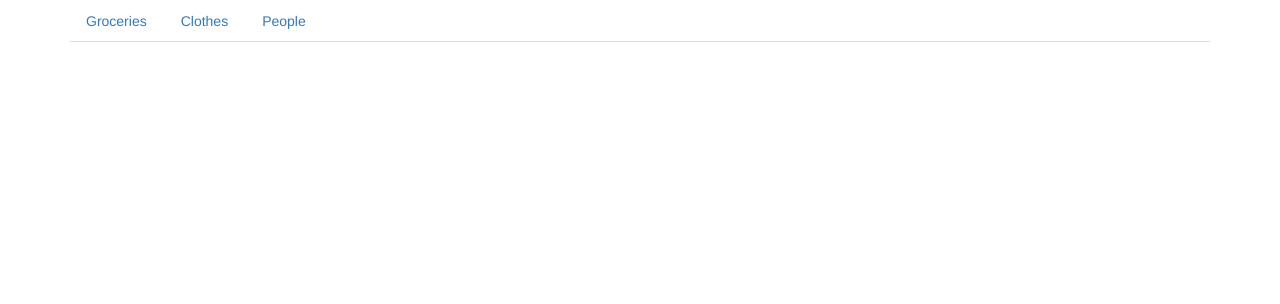
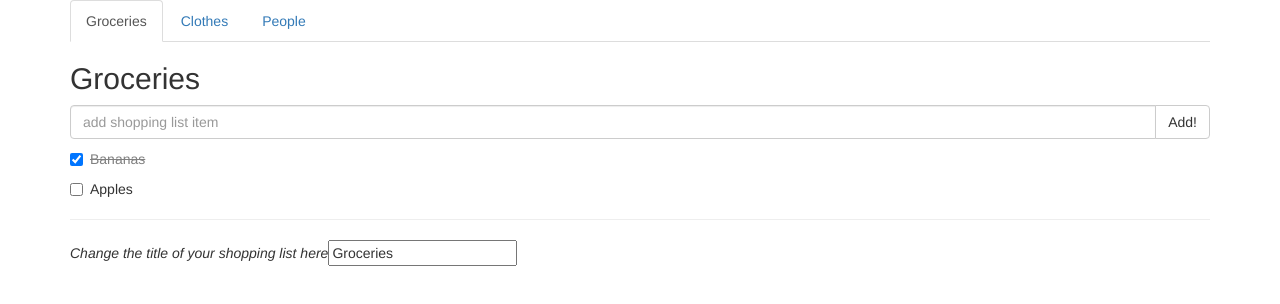
Before and after one commit to shadow81627/Learning-Vue.js, a Vue app in the folder shopping-list/: page / in a window 1280 px wide. Shown: the top 304 px of the page. Built offline with nearby package versions, Linux system fonts and the light colour scheme.

Commit message:
Added active class
Added active class to navigation list and shoppinglist component. The class is conditionally added if the element is first in the array.

```diff
--- a/shopping-list/src/App.vue
+++ b/shopping-list/src/App.vue
@@ -1,12 +1,12 @@
 <template>
 <div id="app" class="container">
   <ul class="nav nav-tabs" role="tablist">
-    <li v-for="list in shoppinglists" v-bind:key="list.id" role="presentation">
+    <li v-bind:class= "index===0 ? 'active' : ''" v-for="(list, index) in shoppinglists" v-bind:key="list.id" role="presentation">
       <a v-bind:href="'#' + list.id" v-bind:aria-controls="list.id" role="tab" data-toggle="tab">{{ list.title }}</a>
     </li>
   </ul>
   <div class="tab-content">
-    <div v-for="list in shoppinglists" v-bind:key="list.id" class="tab-pane" role="tabpanel" v-bind:id="list.id">
+    <div v-bind:class= "index===0 ? 'active' : ''" v-for="(list, index) in shoppinglists" v-bind:key="list.id" class="tab-pane" role="tabpanel" v-bind:id="list.id">
       <shopping-list-component v-bind:title="list.title" v-bind:items="list.items"></shopping-list-component>
     </div>
   </div>
```
